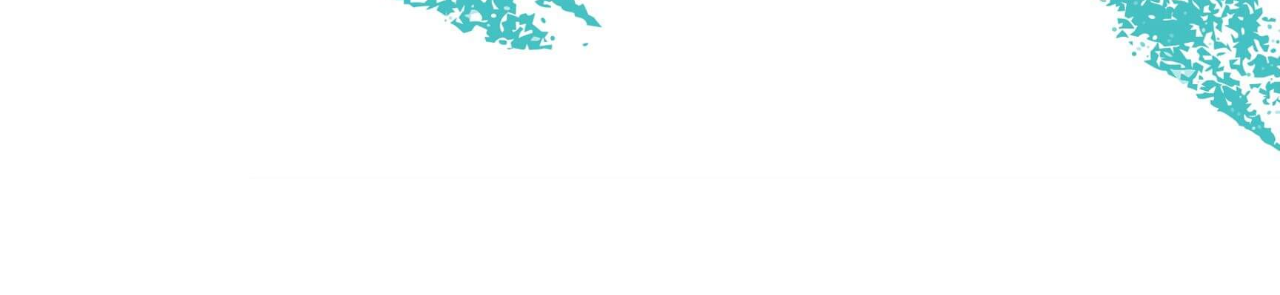
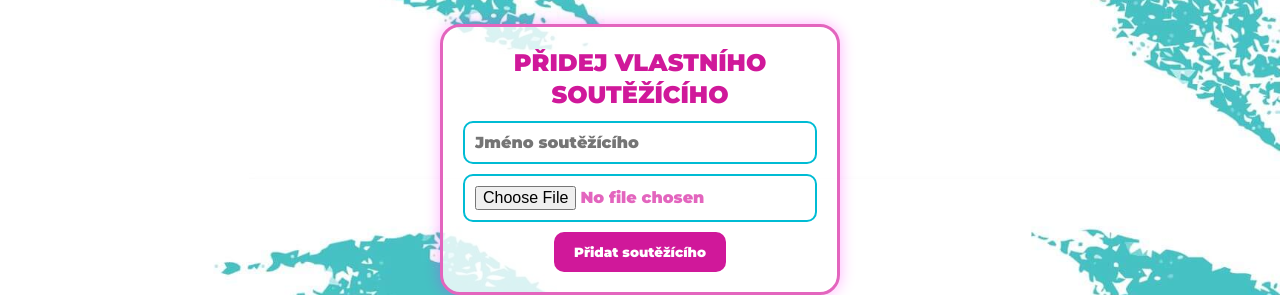
Before and after one commit to wojnareva/image-voter, a plain HTML site: page index.html in a window 1280 px wide. Shown: the part 621-916 px from the top of the page. Before the commit the page ends 800 px from the top, so only its background shows below. Drawn offline with Linux system fonts and the light colour scheme.

Commit message:
new form in html and css

```diff
--- a/css/style.css
+++ b/css/style.css
@@ -126,7 +126,63 @@ main {
 pre {
 	text-align: left;
 }
+/*
+.formContainer {
+	background-color: #fff;
+	width: 30%;
+	border-radius: 15px;
+	margin: 0 auto;
+}
+*/
+.formContainer {
+	background-color: #ffffffcc;
+	padding: 20px;
+	border-radius: 20px;
+	width: 90%;
+	max-width: 400px;
+	margin: 30px auto;
+	text-align: center;
+	box-shadow: 0 0 15px rgba(255, 0, 255, 0.3);
+	border: 3px solid #e365be;
+  }
 
+  .formHeader {
+	font-size: 1.5rem;
+	color: #D0189A;
+	position: static;
+	left: auto;
+	text-transform: uppercase;
+	margin: auto;
+  }
+
+  .formContainer input[type="text"],
+  .formContainer input[type="file"] {
+	display: block;
+	color: #e365be;
+	width: 100%;
+	padding: 10px;
+	margin: 10px 0;
+	border-radius: 10px;
+	border: 2px solid #00bcd4;
+	font-size: 1rem;
+  }
+
+  .formContainer input[type="submit"] {
+	background-color: #D0189A;
+	color: white;
+	font-family: 'Montserrat', sans-serif;
+	border: none;
+	padding: 12px 20px;
+	border-radius: 10px;
+	font-weight: bold;
+	cursor: pointer;
+	transition: transform 0.2s ease, box-shadow 0.2s ease;
+  }
+
+  .formContainer input[type="submit"]:hover {
+	transform: scale(1.1);
+	box-shadow: 0 0 10px #e365be;
+  }
 
 
 /*
--- a/index.html
+++ b/index.html
@@ -28,7 +28,16 @@
 			</form>
 
 		</article>
+
+		<article class="formContainer">
+		<form id = "myForm">
+			<h2 class="formHeader">Přidej vlastního soutěžícího</h2>
+			<input type="text" name="name" placeholder="Jméno soutěžícího" minlength="3" maxlength="20">
+			<input type="file" name="photo">
+			<input type="submit" value="Přidat soutěžícího">
+		</form>
+	</article>
 	</main>
-
+<script src="main.js"></script>
 </body>
 </html>
```
Also changed, not shown: css/form.css (deleted, +0 -37 lines).
